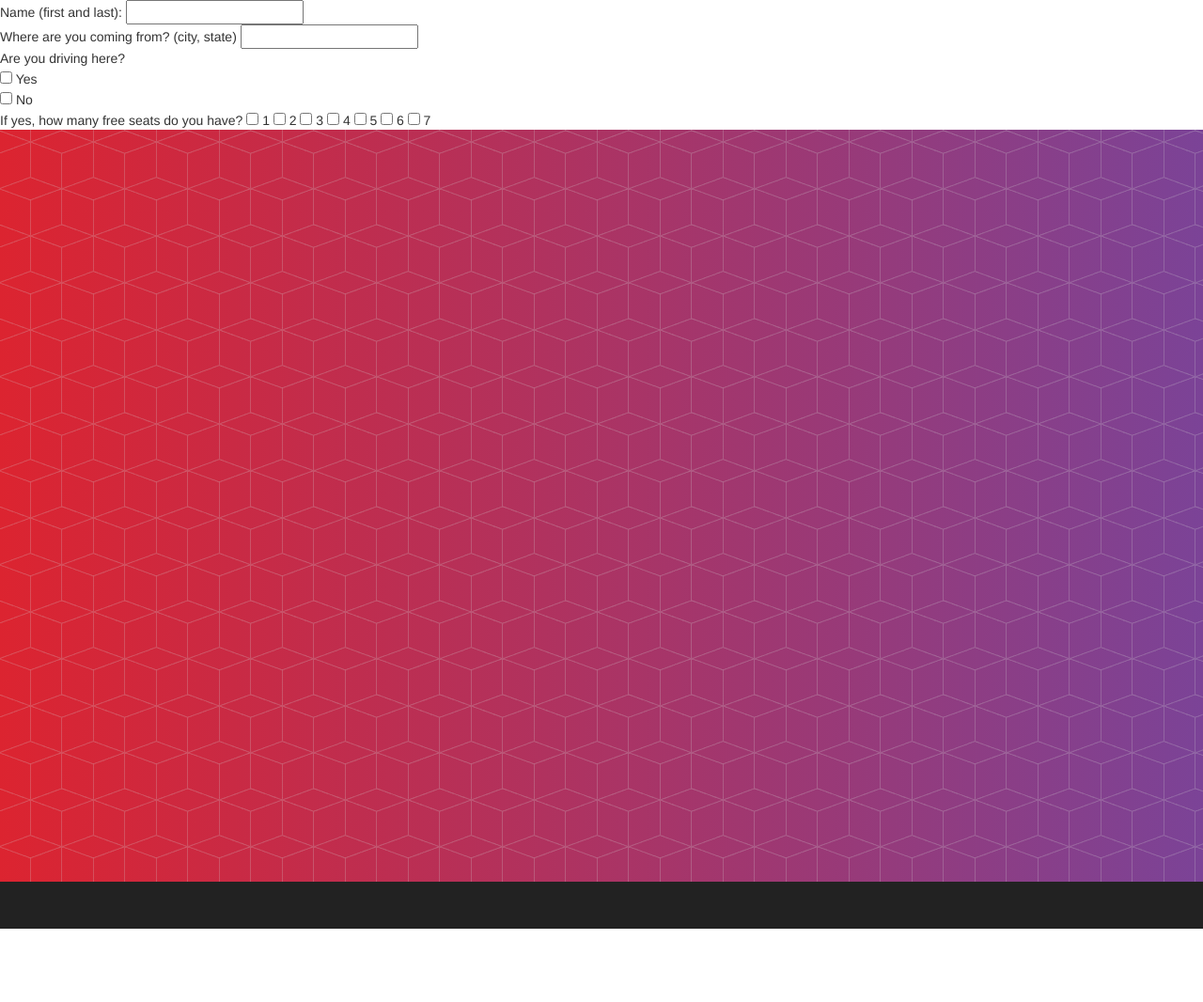
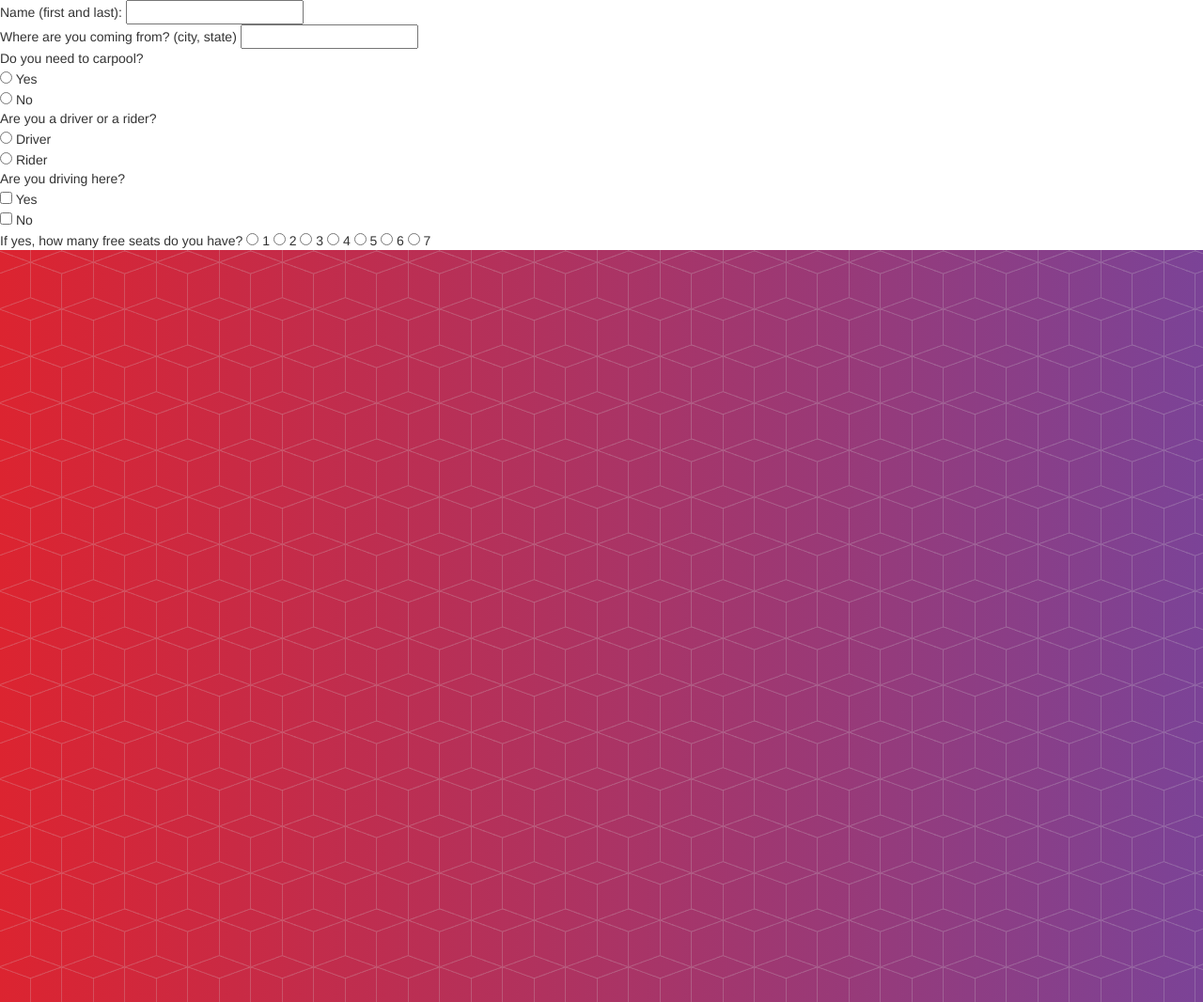
Before and after one commit to ankitasharma1/nearest-car-front-end, a website: page startbootstrap-new-age-gh-pages/index.html in a window 1280 px wide. Shown: the whole page at 94% size. Before the commit the page ends 988 px from the top, so only its background shows below. Drawn offline with nearby package versions, Linux system fonts and the light colour scheme; a web font is replaced by a local one.

Commit message:
radio buttons and more questions

```diff
--- a/startbootstrap-new-age-gh-pages/index.html
+++ b/startbootstrap-new-age-gh-pages/index.html
@@ -50,20 +50,32 @@
         <br />
         Where are you coming from? (city, state) <input type="text" location="location" />
         <br />
+        Do you need to carpool?
+        <br />
+        <input type="radio" name="carpoolyes" value="on"> Yes
+        <br />
+        <input type="radio" name="carpoolno" value="on"> No
+        <br />
+        Are you a driver or a rider?
+        <br />
+        <input type="radio" name="driver" value="on"> Driver
+        <br />
+        <input type="radio" name="rider" value="on"> Rider
+        <br />
         Are you driving here?
         <br />
-        <input type="checkbox" name="yes" value="on"> Yes
+        <input type="checkbox" name="driveyes" value="on"> Yes
         <br />
-        <input type="checkbox" name="no" value ="on"> No
+        <input type="checkbox" name="driveno" value ="on"> No
         <br />
         If yes, how many free seats do you have?
-        <input type="checkbox" name="1" value="on"> 1
-        <input type="checkbox" name="2" value="on"> 2
-        <input type="checkbox" name="3" value="on"> 3
-        <input type="checkbox" name="4" value="on"> 4
-        <input type="checkbox" name="5" value="on"> 5
-        <input type="checkbox" name="6" value="on"> 6
-        <input type="checkbox" name="7" value="on"> 7
+        <input type="radio" name="1" value="on"> 1
+        <input type="radio" name="2" value="on"> 2
+        <input type="radio" name="3" value="on"> 3
+        <input type="radio" name="4" value="on"> 4
+        <input type="radio" name="5" value="on"> 5
+        <input type="radio" name="6" value="on"> 6
+        <input type="radio" name="7" value="on"> 7
         <br />
 
     </form>
```
